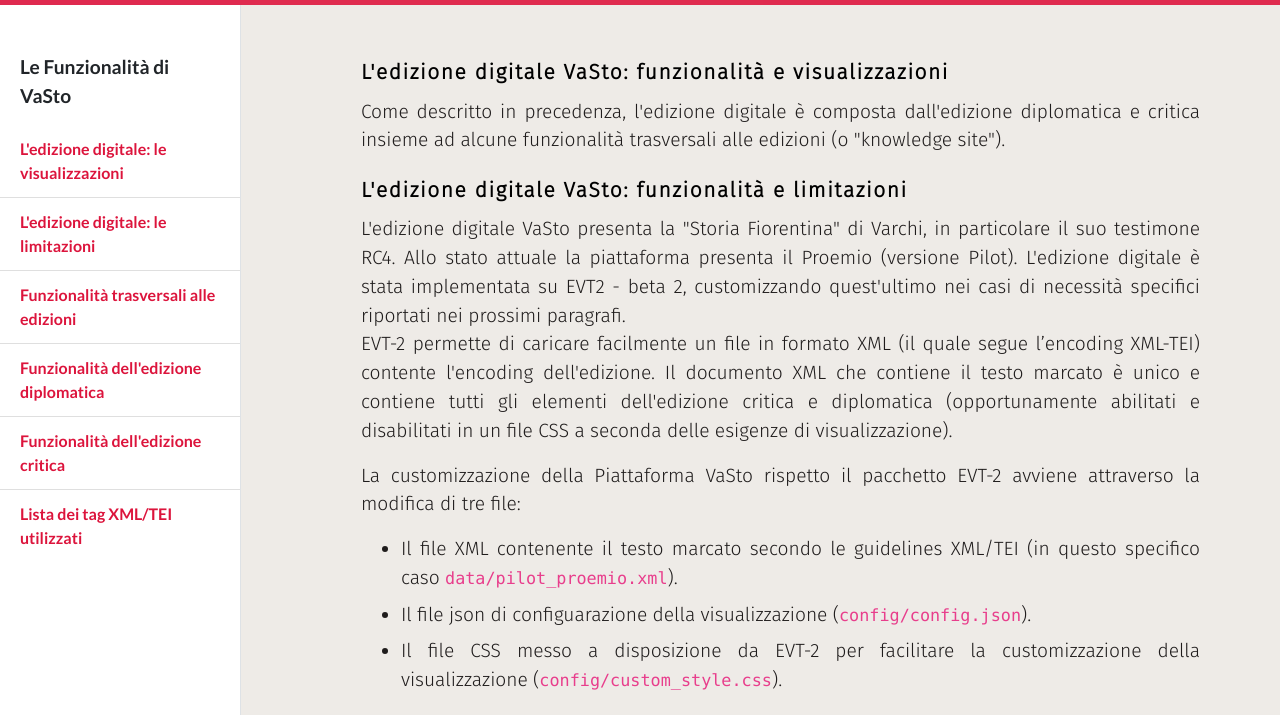
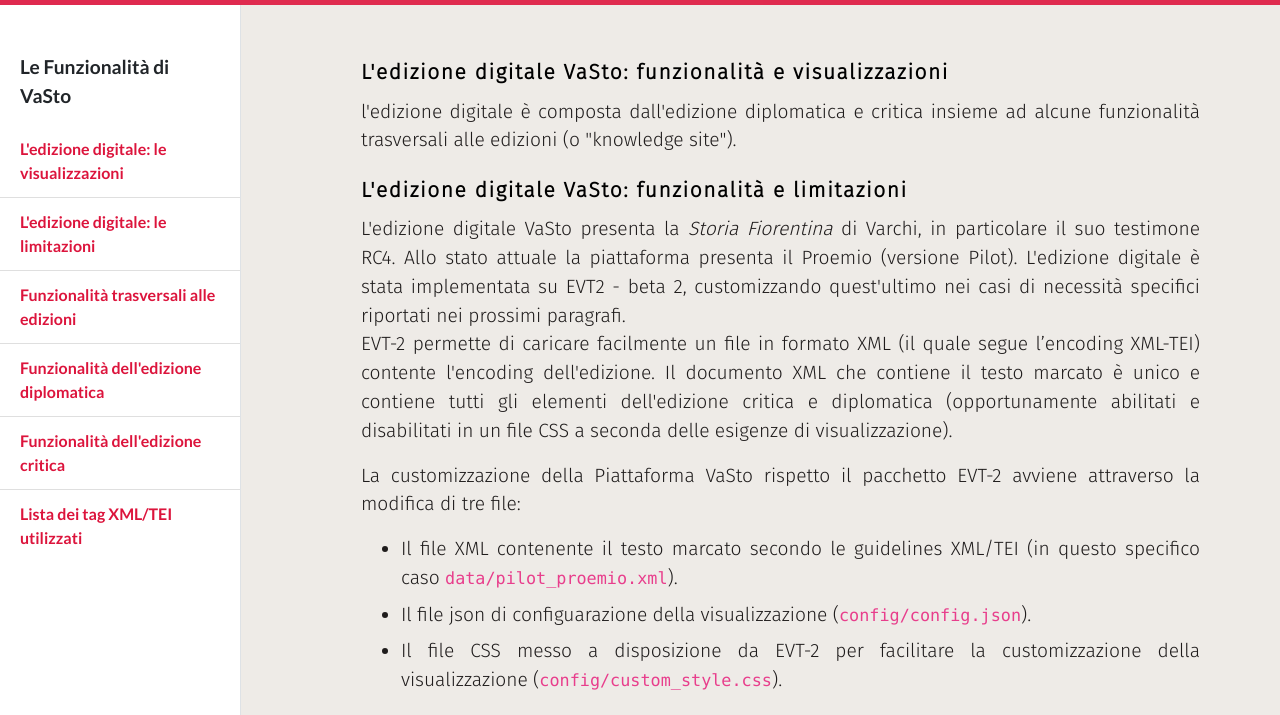
Before and after one commit to dharc-org/progetto-vasto, a plain HTML site: page Funzionalità.html in a window 1280 px wide. Shown: the part 53-768 px from the top of the page. Drawn offline with nearby package versions, Linux system fonts and the light colour scheme.

Commit message:
Update Funzionalità.html

```diff
--- a/Funzionalità.html
+++ b/Funzionalità.html
@@ -166,10 +166,10 @@ h3 {font-family: 'Bree Serif', serif; padding-top:1rem}
 
               <div class="container-fluid" style="font-family: 'Bree Serif', serif;">
                 <h2 id="l-edizione-digitale-vasto-fuzionalit-e-visualizzazioni">L&#39;edizione digitale VaSto: funzionalità e visualizzazioni</h2>
-                <p>Come descritto in precedenza, l&#39;edizione digitale è composta dall&#39;edizione diplomatica e critica insieme ad alcune funzionalità trasversali alle edizioni (o &quot;knowledge site&quot;). </p>
+                <p>l&#39;edizione digitale è composta dall&#39;edizione diplomatica e critica insieme ad alcune funzionalità trasversali alle edizioni (o &quot;knowledge site&quot;). </p>
 
                 <h2 id="l-edizione-digitale-vasto-funzionalit-e-limitazioni">L&#39;edizione digitale VaSto: funzionalità e limitazioni</h2>
-                <p>L&#39;edizione digitale VaSto presenta la &quot;Storia Fiorentina&quot; di Varchi, in particolare il suo testimone RC4. Allo stato attuale la piattaforma presenta il Proemio (versione Pilot).
+                <p>L&#39;edizione digitale VaSto presenta la <i>Storia Fiorentina</i> di Varchi, in particolare il suo testimone RC4. Allo stato attuale la piattaforma presenta il Proemio (versione Pilot).
                   L&#39;edizione digitale è stata implementata su EVT2 - beta 2, customizzando quest&#39;ultimo nei casi di necessità specifici riportati nei prossimi paragrafi.<br>EVT-2 permette di caricare facilmente un file in formato XML (il quale segue l’encoding XML-TEI) contente l&#39;encoding dell&#39;edizione. Il documento XML che contiene il testo marcato è unico e contiene tutti gli elementi dell&#39;edizione critica e diplomatica (opportunamente abilitati e disabilitati in un file CSS a seconda delle esigenze di visualizzazione).</p>
                 <p>La customizzazione della Piattaforma VaSto rispetto il pacchetto EVT-2 avviene attraverso la modifica di tre file: </p>
                 <ul>
```
